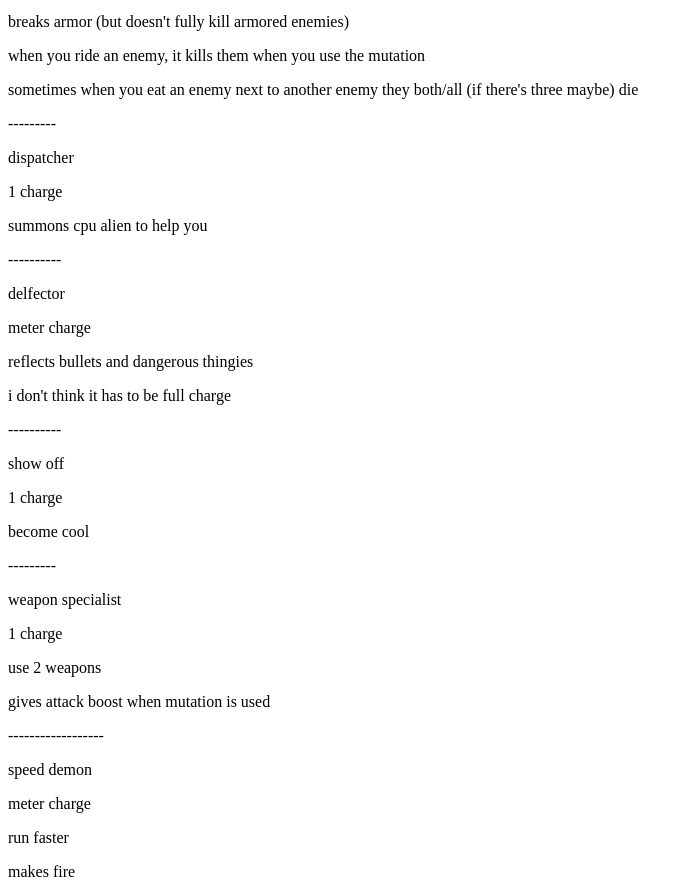
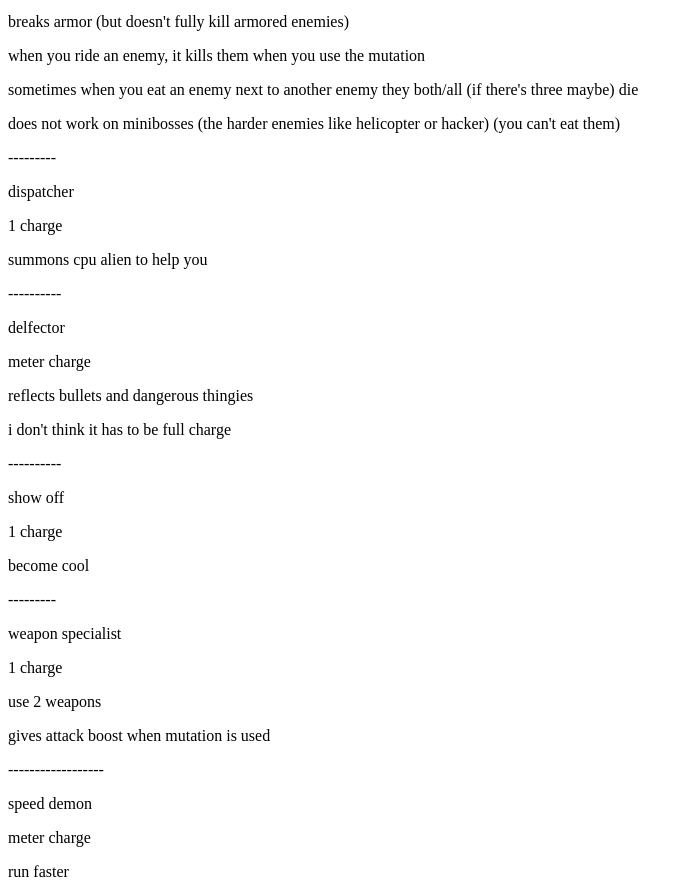
Before and after one commit to burger123453/alien-hominid-invasion, a plain HTML site: page index.html in a window 1280 px wide. Shown: the part 8750-9644 px from the top of the page, without its empty margins (0-693 px from the left). Drawn offline with Linux system fonts and the light colour scheme.

Commit message:
Add files via upload

```diff
--- a/index.html
+++ b/index.html
@@ -262,6 +262,7 @@
         <p>breaks armor (but doesn't fully kill armored enemies)</p>
         <p>when you ride an enemy, it kills them when you use the mutation</p>
         <p>sometimes when you eat an enemy next to another enemy they both/all (if there's three maybe) die</p>
+        <p>does not work on minibosses (the harder enemies like helicopter or hacker) (you can't eat them)</p>
         <p>---------</p>
         <p>dispatcher</p>
         <p>1 charge</p>
```
